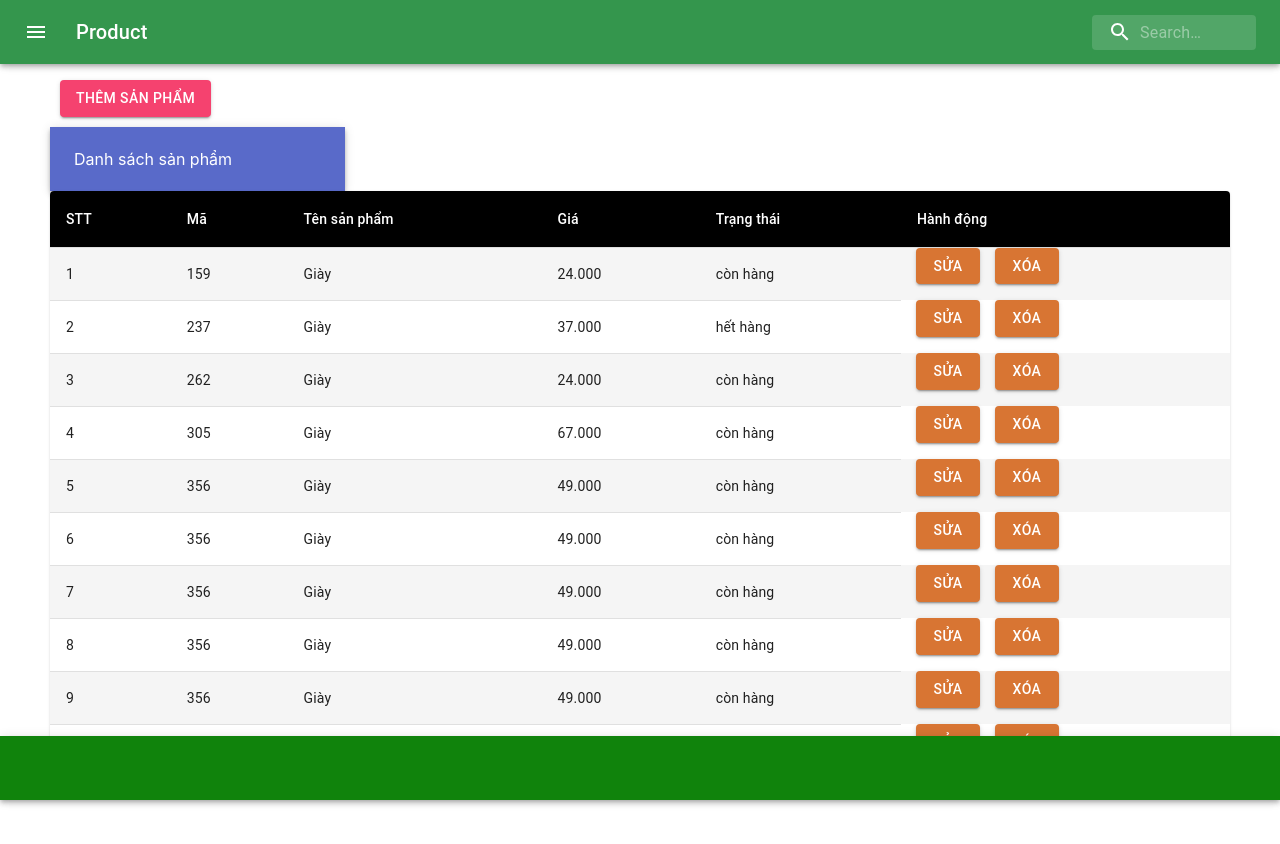
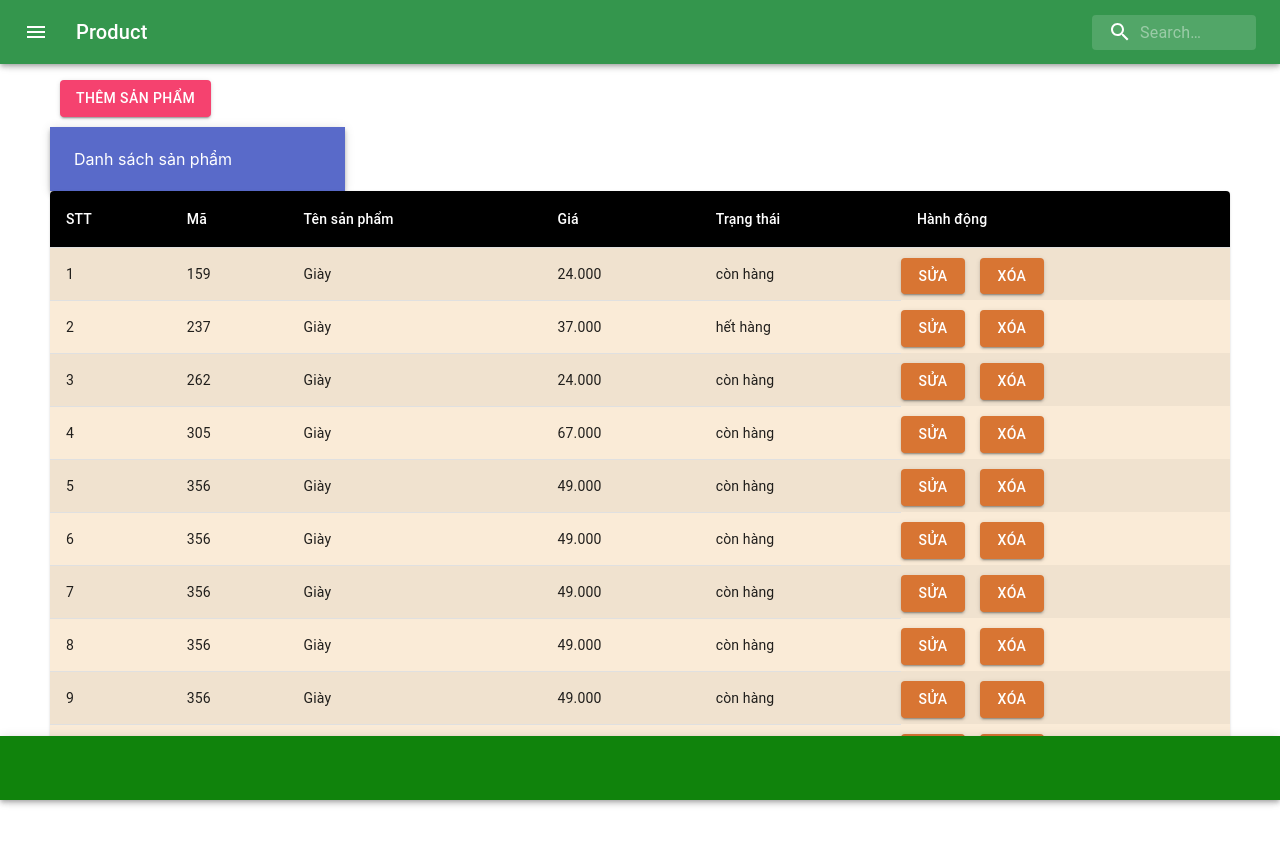
Before and after one commit to NguyenQuocDung31072001/admin-home-page, a React (Create React App) app: page / in a window 1280 px wide. Shown: the top 844 px of the page. Built offline with nearby package versions, Linux system fonts and the light colour scheme.

Commit message:
axios test

```diff
--- a/package.json
+++ b/package.json
@@ -8,11 +8,12 @@
     "@testing-library/jest-dom": "^5.12.0",
     "@testing-library/react": "^11.2.6",
     "@testing-library/user-event": "^12.8.3",
+    "axios": "^0.21.1",
     "history": "^4.10.1",
     "react": "^17.0.2",
     "react-dom": "^17.0.2",
     "react-router-dom": "^5.2.0",
-    "react-scripts": "4.0.3",
+    "react-scripts": "^2.1.8",
     "web-vitals": "^1.1.1"
   },
   "scripts": {
--- a/src/config-product/admin-home-page.js
+++ b/src/config-product/admin-home-page.js
@@ -1,9 +1,9 @@
+import React from 'react'
 import Header from './header/header.js'
 import Footer from './footer/footer.js'
 import Content from './content/content.js'
 
 export default function AdminHome(){
-
     return (
         <div>
             <Header/>
--- a/src/config-product/content/content.css
+++ b/src/config-product/content/content.css
@@ -10,7 +10,13 @@
     background-color: rgb(89, 106, 201);
 
 }
+/*buttonSuaXoa= button.MuiButtonBase-root.MuiButton-root.MuiButton-contained.sua-xoa.MuiButton-containedPrimary*/
 button.MuiButtonBase-root.MuiButton-root.MuiButton-contained.sua-xoa.MuiButton-containedPrimary {
-    margin-left: 15px;
+    margin-top: 10px;
+    margin-right: 15px;
     background-color: rgb(216, 117, 51);
 }
+
+tbody.MuiTableBody-root {
+    background-color: antiquewhite;
+}
--- a/src/config-product/content/content.js
+++ b/src/config-product/content/content.js
@@ -1,4 +1,4 @@
-import React from 'react';
+import React,{useEffect,useState} from 'react';
 import { withStyles, makeStyles } from '@material-ui/core/styles';
 import Table from '@material-ui/core/Table';
 import TableBody from '@material-ui/core/TableBody';
@@ -11,6 +11,7 @@ import Button from '@material-ui/core/Button';
 import './content.css';
 import AppBar from '@material-ui/core/AppBar';
 import Toolbar from '@material-ui/core/Toolbar';
+// import axios from 'axios'
 
 const StyledTableCell = withStyles((theme) => ({
     head: {
@@ -30,8 +31,8 @@ const StyledTableCell = withStyles((theme) => ({
     },
   }))(TableRow);
 
-  function createData(name, calories, fat, carbs, protein) {
-    return { name, calories, fat, carbs, protein };
+  function createData(stt, maSP, name, price, status) {
+    return { stt,maSP, name, price, status };
   }
 
   const rows = [
@@ -53,6 +54,26 @@ const StyledTableCell = withStyles((theme) => ({
     },
   });
 export default function Content(){
+  // const [rows,setRows]=useState([]);
+  // useEffect(()=>{
+  //   axios({
+  //     method:'GET',
+  //     url:'https://60966e92116f3f00174b316b.mockapi.io/products',
+  //     data:null
+  //   }).then(res=>{
+
+  //     res.data.map((value)=>{
+  //       console.log(value);
+  //       return(
+  //         rows.push(createData(value.stt,value.maSP,value.name,value.price,value.status))
+  //       )
+  //         // setRows(rows.push(createData(value.stt,value.maSP,value.name,value.price,value.status)))
+
+  //     })
+  //   }).catch(err=>{
+  //     console.log(err)
+  //   });
+  // });
     const classes = useStyles();
     return(
         <div className='content'>
@@ -79,14 +100,14 @@ export default function Content(){
                     </TableRow>
                   </TableHead>
 
-                  <TableBody>
+                  <TableBody >
                     {rows.map((row) => (
-                        <StyledTableRow key={row.name}>
-                            <StyledTableCell component="th" scope="row">{row.name}</StyledTableCell>
-                            <StyledTableCell>{row.calories}</StyledTableCell>
-                            <StyledTableCell>{row.fat}</StyledTableCell>
-                            <StyledTableCell>{row.carbs}</StyledTableCell>
-                            <StyledTableCell>{row.protein}</StyledTableCell>
+                        <StyledTableRow key={row.stt}>
+                            <StyledTableCell component="th" scope="row">{row.stt}</StyledTableCell>
+                            <StyledTableCell>{row.maSP}</StyledTableCell>
+                            <StyledTableCell>{row.name}</StyledTableCell>
+                            <StyledTableCell>{row.price}</StyledTableCell>
+                            <StyledTableCell>{row.status}</StyledTableCell>
                             <Button className='sua-xoa' variant="contained" color="primary">Sửa</Button>
                             <Button className='sua-xoa' variant="contained" color="primary">xóa</Button>
                         </StyledTableRow>
--- a/src/config-product/footer/footer.js
+++ b/src/config-product/footer/footer.js
@@ -1,3 +1,4 @@
+import React from 'react';
 import AppBar from '@material-ui/core/AppBar';
 import Toolbar from '@material-ui/core/Toolbar';
 import './footer.css';
--- a/src/config-product/header/header.js
+++ b/src/config-product/header/header.js
@@ -1,3 +1,4 @@
+import React from 'react';
 import AppBar from '@material-ui/core/AppBar';
 import Toolbar from '@material-ui/core/Toolbar';
 import IconButton from '@material-ui/core/IconButton';
@@ -7,7 +8,6 @@ import SearchIcon from '@material-ui/icons/Search';
 import InputBase from '@material-ui/core/InputBase';
 import {makeStyles } from '@material-ui/core/styles';
 import { fade } from '@material-ui/core/styles';
-// import './table-material.css';
 import './header.css'
 const useStylesAppBar = makeStyles((theme) => ({
     root: {
```
Also changed, not shown: 1 other file (tests, documents, lock files or other folders).
